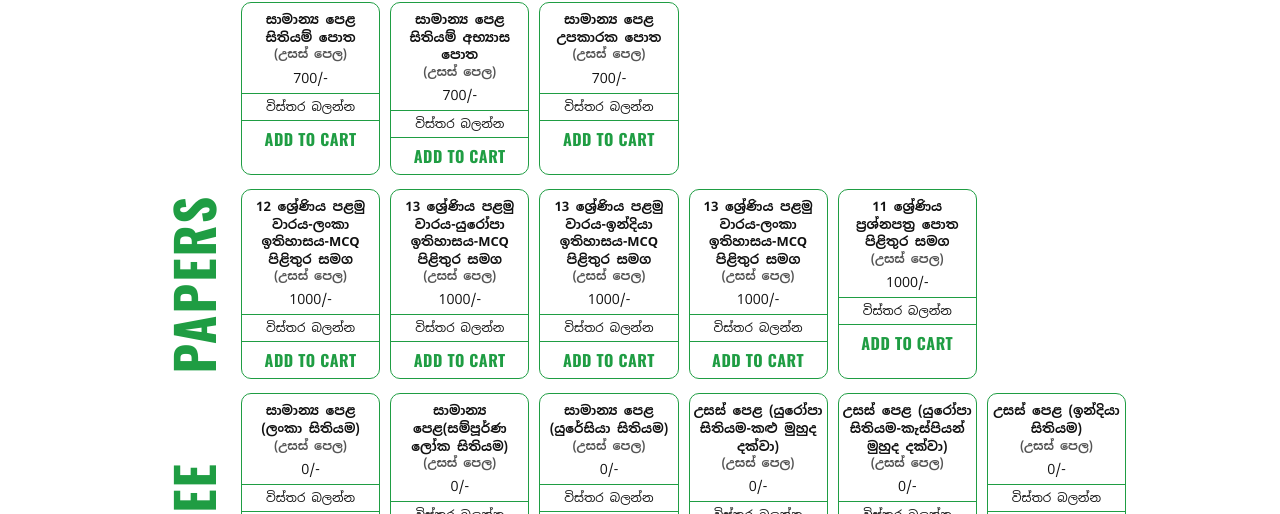
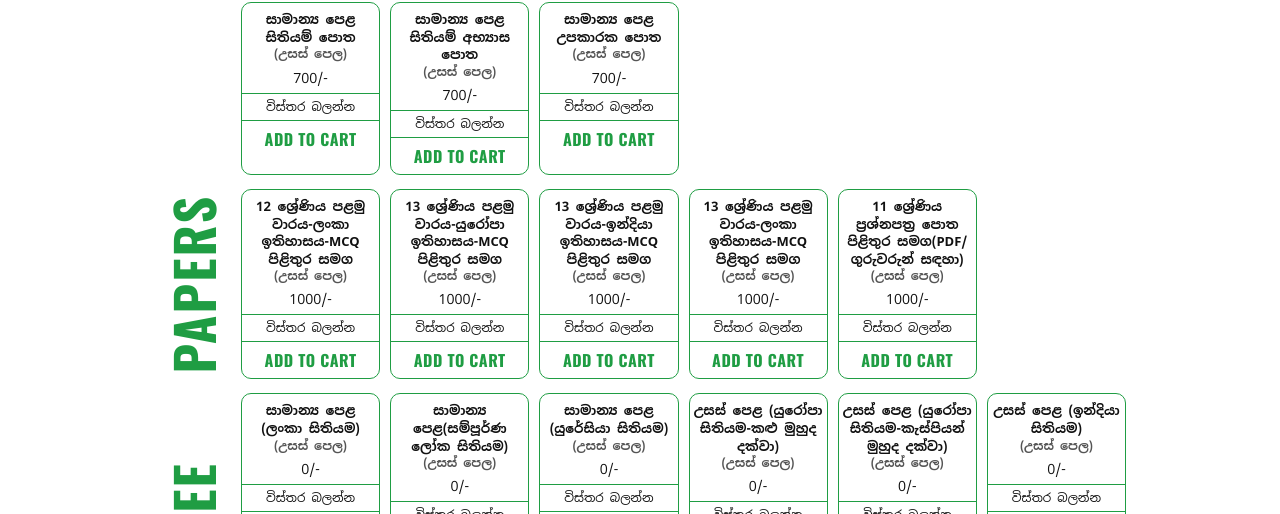
Before and after one commit to Amilaeduhelp/book-price, a plain HTML site: page index.html in a window 1280 px wide. Shown: the part 586-1100 px from the top of the page. Drawn offline with nearby package versions, Linux system fonts and the light colour scheme.

Commit message:
Update index.html

```diff
--- a/index.html
+++ b/index.html
@@ -219,7 +219,7 @@ papers:{label:"PAPERS",items:[
   ["13 ශ්‍රේණිය පළමු වාරය-යුරෝපා ඉතිහාසය-MCQ පිළිතුර සමග",1000],
   ["13 ශ්‍රේණිය පළමු වාරය-ඉන්දියා ඉතිහාසය-MCQ පිළිතුර සමග",1000],
   ["13 ශ්‍රේණිය පළමු වාරය-ලංකා ඉතිහාසය-MCQ පිළිතුර සමග",1000],
-  ["11 ශ්‍රේණිය ප්‍රශ්නපත්‍ර පොත පිළිතුර සමග",1000]]},
+  ["11 ශ්‍රේණිය ප්‍රශ්නපත්‍ර පොත පිළිතුර සමග(PDF/ගුරුවරුන් සඳහා)",1000]]},
  maps:{label:"MAPS FREE",free:true,items:[
   ["සාමාන්‍ය පෙළ (ලංකා සිතියම)",0,"","https://drive.google.com/file/d/1hUyV97t2X_vdOpMRNG10i_kn8s7FQjWR/view?usp=sharing"],
   ["සාමාන්‍ය පෙළ(සම්පූර්ණ ලෝක සිතියම)",0,"","https://drive.google.com/file/d/1G42A_aj3wb76sCyQETTmKc_UAQSEB1WJ/view?usp=sharing"],
```
